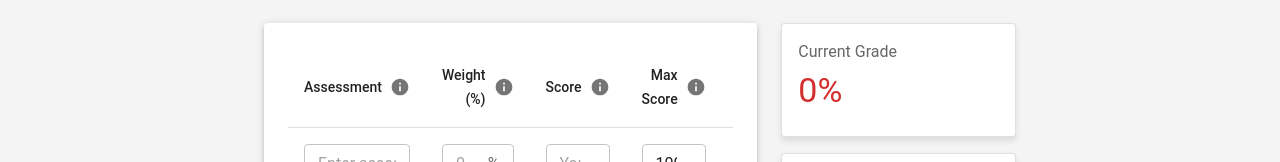
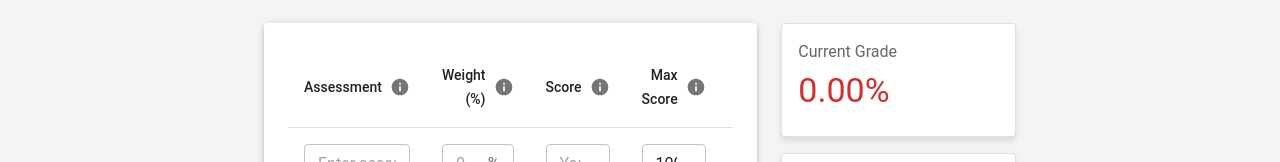
Before and after one commit to carved4/studyflow, a React (Vite) app: page /grade-predictor in a window 1280 px wide. Shown: the part 187-349 px from the top of the page. Built offline with nearby package versions, Linux system fonts and the light colour scheme; no server answers.

Commit message:
Fix text input handling and improve validation in Grade Predictor

```diff
--- a/src/components/GradePredictor/GradePredictor.js
+++ b/src/components/GradePredictor/GradePredictor.js
@@ -70,13 +70,34 @@ const GradePredictor = () => {
     const updateGradeItem = (id, field, value) => {
         setGradeItems(gradeItems.map((item) => {
             if (item.id === id) {
-                if (field === 'name') return { ...item, [field]: value };
+                // For text fields (name), just update directly
+                if (field === 'name') {
+                    return { ...item, name: value };
+                }
 
-                // Handle numerical inputs
-                const numValue = value === '' ? '' : Number(value);
-                if (field === 'weight' && numValue > 100) return item;
-                if (field === 'score' && numValue > item.maxScore) return item;
-                if (numValue < 0) return item;
+                // For numerical fields
+                if (value === '') {
+                    return { ...item, [field]: '' };
+                }
+
+                const numValue = Number(value);
+
+                // Validate numerical inputs
+                switch (field) {
+                    case 'weight':
+                        if (numValue < 0 || numValue > 100) return item;
+                        break;
+                    case 'score':
+                        if (numValue < 0 || numValue > item.maxScore) return item;
+                        break;
+                    case 'maxScore':
+                        if (numValue < 0) return item;
+                        // If maxScore is being reduced, check if current score exceeds it
+                        if (item.score !== '' && Number(item.score) > numValue) {
+                            return { ...item, maxScore: numValue, score: numValue };
+                        }
+                        break;
+                }
 
                 return { ...item, [field]: numValue };
             }
@@ -87,14 +108,22 @@ const GradePredictor = () => {
     const calculateCurrentGrade = () => {
         let totalWeight = 0;
         let weightedScore = 0;
+
         gradeItems.forEach((item) => {
-            if (item.weight && item.score !== '') {
-                const percentage = (Number(item.score) / Number(item.maxScore)) * 100;
-                weightedScore += percentage * (Number(item.weight) / 100);
-                totalWeight += Number(item.weight);
+            // Only include items that have both weight and score
+            if (item.weight !== '' && item.score !== '' && item.maxScore !== '') {
+                const weight = Number(item.weight);
+                const score = Number(item.score);
+                const maxScore = Number(item.maxScore);
+
+                const percentage = (score / maxScore) * 100;
+                weightedScore += percentage * (weight / 100);
+                totalWeight += weight;
             }
         });
-        return totalWeight === 0 ? 0 : (weightedScore * (100 / totalWeight)).toFixed(2);
+
+        if (totalWeight === 0) return '0.00';
+        return (weightedScore * (100 / totalWeight)).toFixed(2);
     };
 
     const calculateNeededScore = () => {
```
